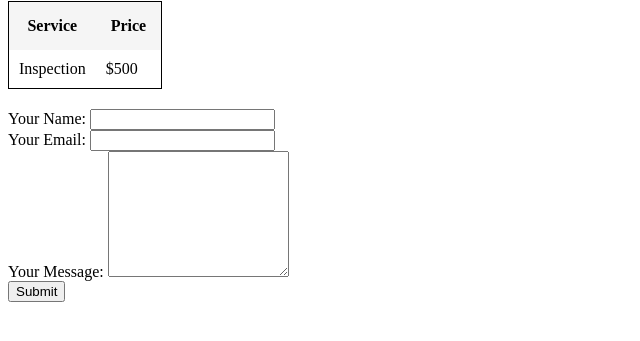
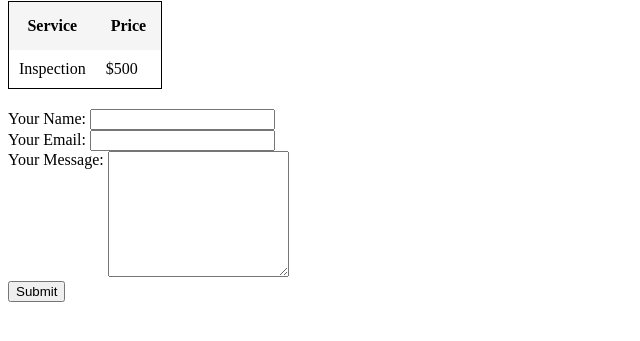
Before and after one commit to zbelcher258/cv, a plain HTML site: page index.html in a window 1280 px wide. Shown: the part 259-600 px from the top of the page, without its empty margins (0-640 px from the left). Drawn offline with Linux system fonts and the light colour scheme.

Commit message:
Update index.html

```diff
--- a/index.html
+++ b/index.html
@@ -38,11 +38,11 @@
   </table>
 
   <form action="mailto:zack2belcher@gmail.com" method="post" enctype="text/plain">
-    <label>Your Name:</label>
+    <label>Your Name: </label>
     <input type="text" name="yourName" value=""><br>
-    <label>Your Email:</label>
+    <label>Your Email: </label>
     <input type="email" name="yourEmail" value=""><br>
-    <label>Your Message:</label>
+    <label style="vertical-align:top;">Your Message:</label>
     <textarea name="yourMessage" rows="8" cols="20"></textarea><br>
     <input type="submit" name="">
   </form>
```
